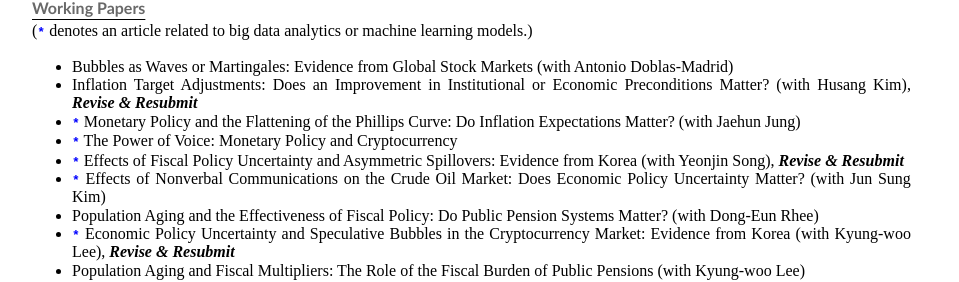
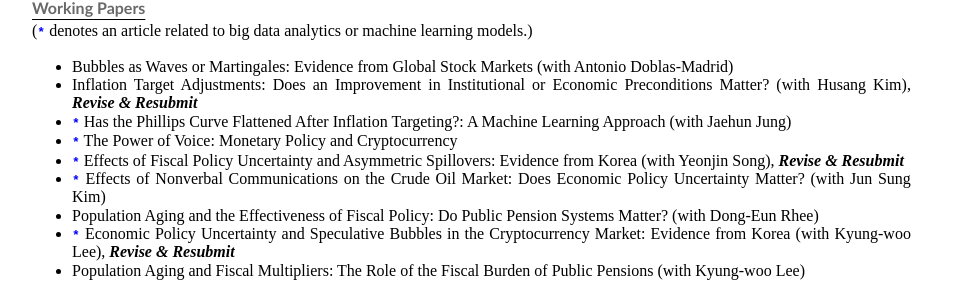
Before and after one commit to dooyeoncho/dooyeoncho.github.io, a Jekyll site: the page built from pages/research.html, in a window 1280 px wide. Shown: the part 1290-1572 px from the top of the page, without its empty margins (160-1119 px from the left). Built offline with Jekyll 4.4.1, drawn with Linux system fonts in a browser that asks for light colours.

Commit message:
Update research.html

```diff
--- a/pages/research.html
+++ b/pages/research.html
@@ -60,7 +60,7 @@ span {
 	<ul>
 		<span><li>Bubbles as Waves or Martingales: Evidence from Global Stock Markets (with Antonio Doblas-Madrid)</li></span>
 		<span><li>Inflation Target Adjustments: Does an Improvement in Institutional or Economic Preconditions Matter? (with Husang Kim), <em property="italic"><b>Revise & Resubmit</b></em></li></span>
-		<span><li><code style="color : blue"><b>*</b></code> Monetary Policy and the Flattening of the Phillips Curve: Do Inflation Expectations Matter? (with Jaehun Jung)</li></span>
+		<span><li><code style="color : blue"><b>*</b></code> Has the Phillips Curve Flattened After Inflation Targeting?: A Machine Learning Approach (with Jaehun Jung)</li></span>
 		<span><li><code style="color : blue"><b>*</b></code> The Power of Voice: Monetary Policy and Cryptocurrency</li></span>
 		<span><li><code style="color : blue"><b>*</b></code> Effects of Fiscal Policy Uncertainty and Asymmetric Spillovers: Evidence from Korea (with Yeonjin Song), <em property="italic"><b>Revise & Resubmit</b></em></li></span>
 		<span><li><code style="color : blue"><b>*</b></code> Effects of Nonverbal Communications on the Crude Oil Market: Does Economic Policy Uncertainty Matter? (with Jun Sung Kim)</li></span>
```
